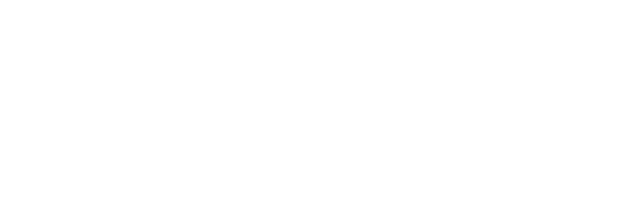
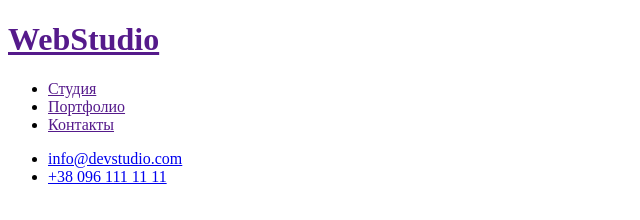
Before and after one commit to Artem-Lipchansky/goit-markup-hw-01, a plain HTML site: page index.html in a window 1280 px wide. Shown: the whole page, without its empty margins (0-640 px from the left). Drawn offline with Linux system fonts and the light colour scheme.

Commit message:
Added contacts and prettirrc

```diff
--- a/index.html
+++ b/index.html
@@ -1,12 +1,29 @@
 <!DOCTYPE html>
-<html lang="en">
+<html lang="ru">
 <head>
     <meta charset="UTF-8">
     <meta http-equiv="X-UA-Compatible" content="IE=edge">
     <meta name="viewport" content="width=device-width, initial-scale=1.0">
-    <title>Document</title>
+    <title>WebStudio</title>
 </head>
 <body>
-    <h1  class="full"></h1>
+    <!--заголовок_сайта-->
+<header>
+
+    <h1><a href="">WebStudio</a></h1>
+
+    <nav>
+        <ul>
+            <li><a href="">Студия</a></li>
+            <li><a href="">Портфолио</a></li>
+            <li><a href="">Контакты</a></li>
+        </ul>
+    </nav>
+ <ul>
+
+    <li><a href="info@devstudio.com">info@devstudio.com</a></li>
+    <li><a href="+38096111111">+38 096 111 11 11</a></li>
+
+</ul>
 </body>
 </html>
```
Also changed, not shown: .prettierrc.json (added).
